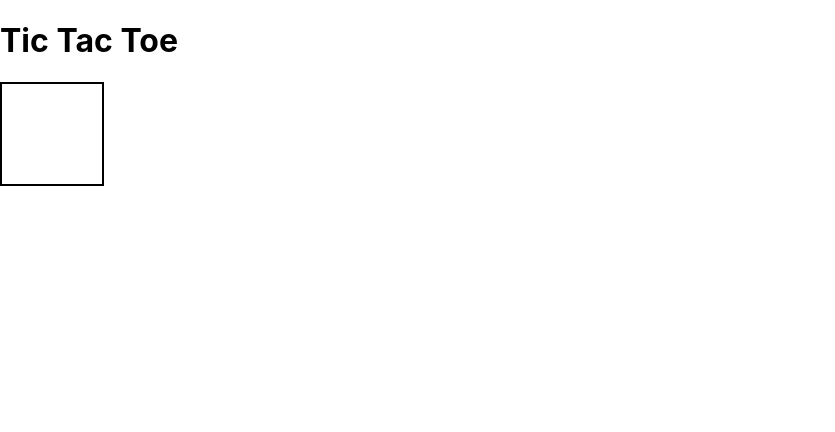
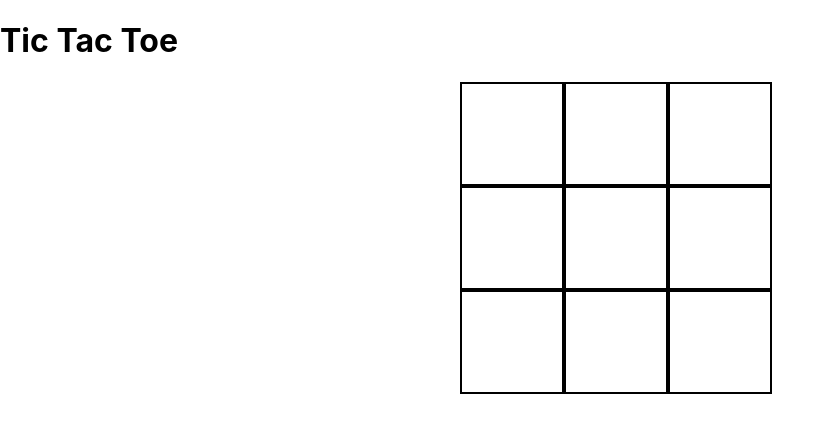
Before and after one commit to AlejaH1213/TicTacToe, a React (Create React App) app: page / in a window 1280 px wide. Shown: the top 432 px of the page, without its empty margins (0-835 px from the left). Built offline with nearby package versions, Linux system fonts and the light colour scheme.

Commit message:
created a 3x3 grid

```diff
--- a/src/App.css
+++ b/src/App.css
@@ -3,3 +3,12 @@
   height: 100px;
   width: 100px;
 }
+
+.grid {
+  display: flex;
+  flex-wrap: wrap;
+  width: 360px;
+  margin: 0 auto;
+  font-size: 40px;
+  text-align: center;
+}
--- a/src/App.js
+++ b/src/App.js
@@ -8,7 +8,7 @@ const App = () => {
   return (
     <>
       <h1>Tic Tac Toe</h1>
-      <Square />
+      <Square squares={squares}/>
     </>
   )
 }
--- a/src/components/Square.js
+++ b/src/components/Square.js
@@ -2,7 +2,11 @@ import React from 'react'
 
 const Square = (props) => {
   return (
-    <div className="square"></div>
+    <div className="grid">
+      {props.squares.map((squares,index) => (
+        <div key={index} className="square"></div>
+      ))}
+    </div>
   )
 }
 export default Square
```
